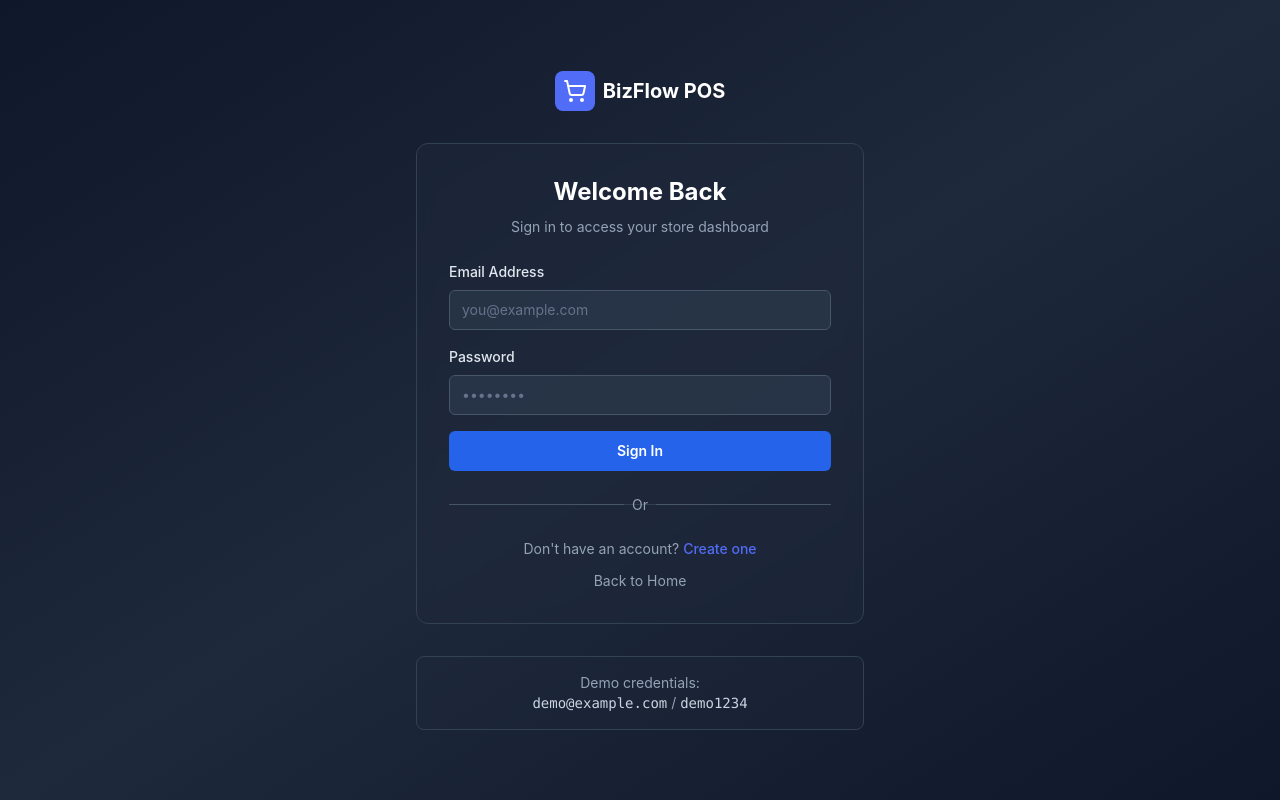
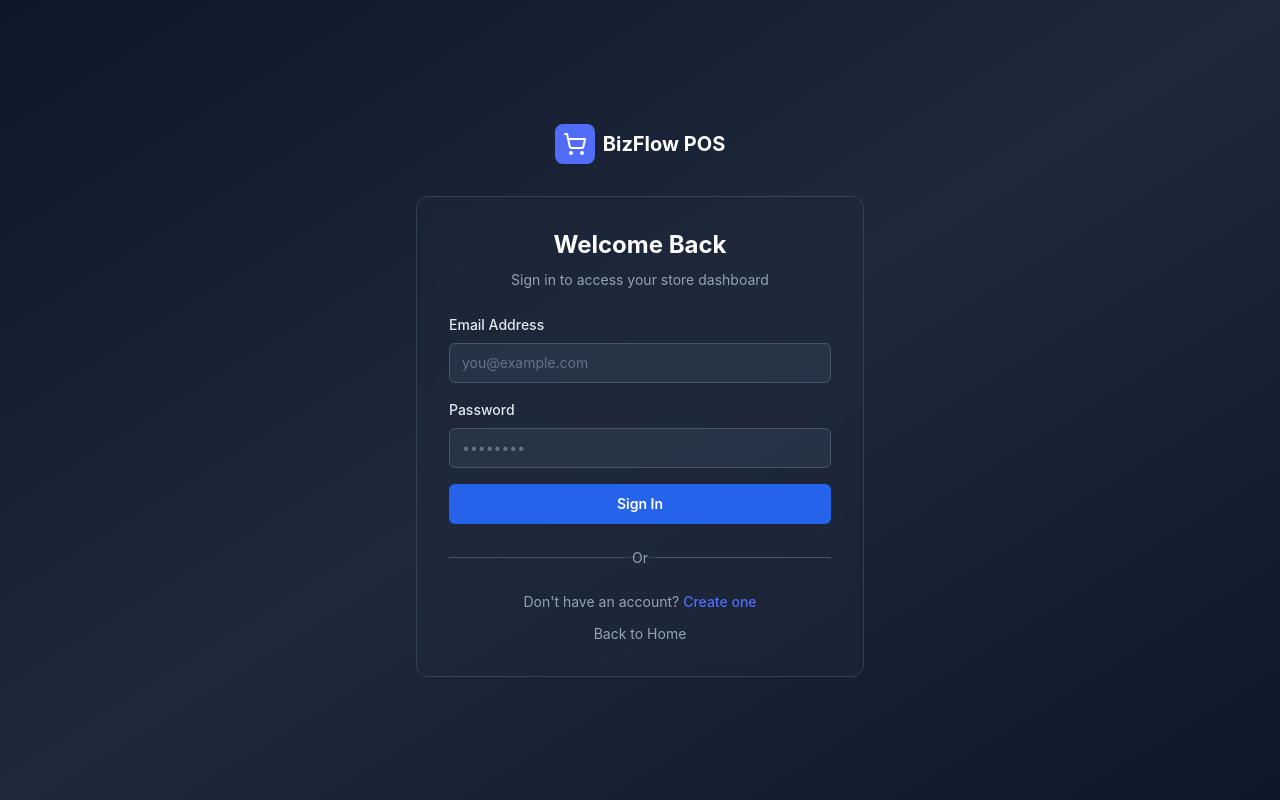
Before and after one commit to mailfoodistics-ai/bizflow-, a React (Vite) app: page /login in a window 1280 px wide. Built offline with nearby package versions, Linux system fonts and the light colour scheme; no server answers.

Commit message:
remove demo credentials from login page

```diff
--- a/src/pages/LoginPage.tsx
+++ b/src/pages/LoginPage.tsx
@@ -116,14 +116,6 @@ export default function LoginPage() {
             </p>
           </div>
         </div>
-
-        {/* Info */}
-        <div className="mt-8 p-4 bg-slate-800/30 border border-slate-700 rounded-lg">
-          <p className="text-slate-400 text-sm text-center">
-            Demo credentials: <br />
-            <code className="text-slate-300">demo@example.com</code> / <code className="text-slate-300">demo1234</code>
-          </p>
-        </div>
       </div>
     </div>
   );
```
